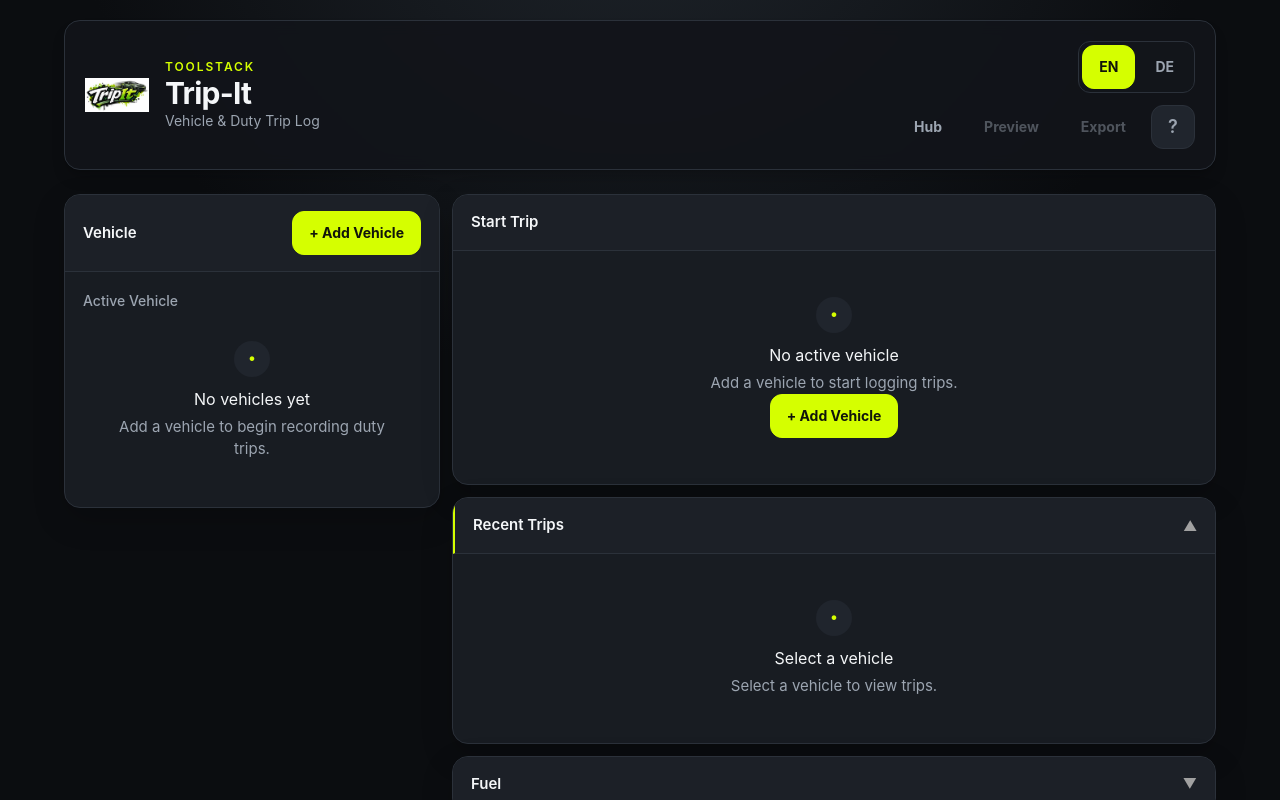
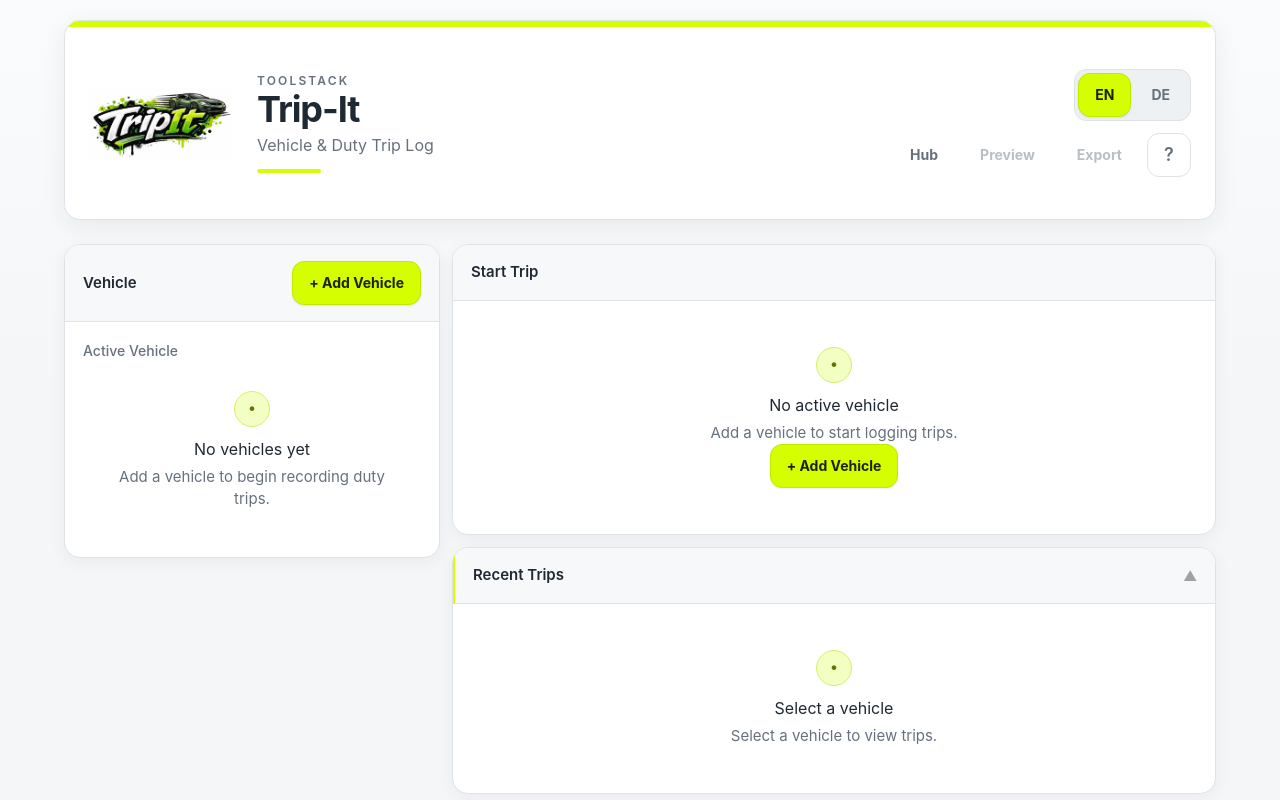
Before and after one commit to retronlinede-design/toolstack-trip-it, a React (Vite) app: page / in a window 1280 px wide. Shown: the top 800 px of the page. Built offline with nearby package versions, Linux system fonts and the light colour scheme.

Commit message:
Modernize Trip-It visual system and application shell

```diff
--- a/src/App.jsx
+++ b/src/App.jsx
@@ -304,7 +304,7 @@ function HelpModal({ open, onClose, appName = "ToolStack App" }) {
 
   return (
     <div className="fixed inset-0 z-50 backdrop-blur-sm">
-      <div className="absolute inset-0 bg-black/80" onClick={onClose} aria-hidden="true" />
+      <div className="absolute inset-0 bg-slate-700/25" onClick={onClose} aria-hidden="true" />
       <div className="absolute inset-0 flex items-center justify-center p-4 sm:p-8">
         <div className="ts-modal max-w-3xl">
 
@@ -467,7 +467,7 @@ function EmailModal({ open, to, subject, body, onClose, onChangeTo, onChangeBody
   if (!open) return null;
   return (
     <div className="fixed inset-0 z-50">
-      <div className="absolute inset-0 bg-black/50" onClick={onClose} aria-hidden="true" />
+      <div className="absolute inset-0 bg-slate-700/25" onClick={onClose} aria-hidden="true" />
       <div className="absolute inset-0 flex items-center justify-center p-4 sm:p-8">
         <div className="w-full max-w-2xl rounded-2xl border border-neutral-200 bg-white shadow-xl overflow-hidden">
           <div className="p-4 border-b border-neutral-100 flex items-start justify-between gap-4">
@@ -551,7 +551,7 @@ function TemplateModal({ open, type, templates, onClose, onLoad, onDelete, onSav
 
   return (
     <div className="fixed inset-0 z-50 flex items-center justify-center p-4 sm:p-8">
-      <div className="absolute inset-0 bg-black/40" onClick={onClose} />
+      <div className="absolute inset-0 bg-slate-700/25" onClick={onClose} />
       <div className="relative w-full max-w-md rounded-2xl bg-white border border-neutral-200 shadow-xl overflow-hidden flex flex-col max-h-[80vh]">
         <div className="p-4 border-b border-neutral-100 flex items-center justify-between">
           <div className="font-semibold text-neutral-800">{t("manageTemplates")} ({type === 'trip' ? t("trips") : t("legs")})</div>
@@ -631,7 +631,7 @@ function LegModal({ open, leg, onClose, onSave, t, suggestions = [] }) {
 
   return (
     <div className="fixed inset-0 z-50 flex items-center justify-center p-4 sm:p-8">
-      <div className="absolute inset-0 bg-black/40" onClick={onClose} />
+      <div className="absolute inset-0 bg-slate-700/25" onClick={onClose} />
       <div className="relative w-full max-w-lg rounded-2xl bg-white border border-neutral-200 shadow-xl overflow-hidden">
         <div className="p-4 border-b border-neutral-100">
           <div className="text-lg font-semibold text-neutral-800">{t("editLeg")}</div>
@@ -776,7 +776,7 @@ function MonthPicker({ value, onChange, disabled, lang, t }) {
 
       {open ? (
         <div className="ts-modal-backdrop">
-          <div className="absolute inset-0 bg-black/40" onClick={() => setOpen(false)} aria-hidden="true" />
+          <div className="absolute inset-0 bg-slate-700/25" onClick={() => setOpen(false)} aria-hidden="true" />
           <div className="w-full max-w-md">
             <div className="ts-modal max-w-md">
               <div className="ts-modal__header">
@@ -1213,22 +1213,22 @@ function BlockingStorageScreen({ gate, onRetry, onStartNew, onContinueLegacy })
       ? "Legacy data migration could not be completed"
       : "Browser storage is unavailable";
   return (
-    <div className="min-h-screen bg-neutral-950 text-white flex items-center justify-center p-4">
-      <main className="w-full max-w-2xl border-4 border-amber-400 bg-neutral-900 p-6 shadow-xl" role="alert">
-        <h1 className="text-2xl font-black text-amber-300">{title}</h1>
-        <p className="mt-4 text-neutral-200">
+    <div className="min-h-screen bg-[#f4f6f8] text-[#1f2933] flex items-center justify-center p-4">
+      <main className="w-full max-w-2xl rounded-2xl border border-amber-300 bg-white p-6 shadow-xl" role="alert">
+        <div className="mb-4 h-1 w-16 rounded-full bg-[var(--ts-accent)]" /><h1 className="text-2xl font-semibold text-amber-800">{title}</h1>
+        <p className="mt-4 text-neutral-700">
           {recovery && "Trip-It found saved data that cannot be parsed. The normal application is locked so the unreadable value cannot be overwritten."}
           {migration && "Trip-It could not verify a safe copy at the new storage key. The original data remains unchanged under toolstack_tripit_v1."}
           {gate.kind === "storage-unavailable" && "Trip-It cannot safely read browser storage. The application is locked to prevent accidental replacement of existing records."}
         </p>
         {recovery && (
-          <div className="mt-4 rounded bg-neutral-800 p-3 text-sm">
+          <div className="mt-4 rounded-xl border border-neutral-200 bg-neutral-50 p-3 text-sm">
             {gate.preservation?.ok
               ? <>Recovery copy: <span className="font-mono break-all">{key}</span><br />Preserved: {gate.preservation.timestamp}</>
               : "The in-browser recovery copy could not be verified. Download the raw value before taking any other action."}
           </div>
         )}
-        {migration && gate.result?.phase && <p className="mt-3 text-sm text-neutral-300">Failed step: {gate.result.phase}</p>}
+        {migration && gate.result?.phase && <p className="mt-3 text-sm text-neutral-600">Failed step: {gate.result.phase}</p>}
         <div className="mt-6 flex flex-wrap gap-3">
           {raw !== undefined && (
             <button className={btnAccent} onClick={() => downloadRawRecovery(raw, recovery ? "tripit-corrupt-recovery.txt" : "tripit-legacy-recovery.json")}>Download raw data</button>
@@ -2702,7 +2702,7 @@ function TripIt() {
       {/* Export Menu Modal */}
       {exportModalOpen && (
         <div className="ts-modal-backdrop">
-          <div className="absolute inset-0 bg-black/80" onClick={() => setExportModalOpen(false)} />
+          <div className="absolute inset-0 bg-slate-700/25" onClick={() => setExportModalOpen(false)} />
           <div className="ts-modal max-w-lg">
 
             {/* Header */}
@@ -2792,7 +2792,7 @@ function TripIt() {
       {vehicleModal.open ? (
         <div className="fixed inset-0 z-50 flex items-center justify-center p-4 sm:p-8">
           <div
-            className="absolute inset-0 bg-black/40"
+            className="absolute inset-0 bg-slate-700/25"
             onClick={() => setVehicleModal({ open: false, mode: "new", vehicleId: null })}
           />
           <div className="relative w-full max-w-2xl rounded-2xl bg-white border border-neutral-200 shadow-xl overflow-hidden">
@@ -2890,7 +2890,7 @@ function TripIt() {
       {/* Print Preview Modal */}
       {previewOpen ? (
         <div className="ts-modal-backdrop">
-          <div className="absolute inset-0 bg-black/80" onClick={() => setPreviewOpen(false)} />
+          <div className="absolute inset-0 bg-slate-700/25" onClick={() => setPreviewOpen(false)} />
           <div className="ts-modal max-w-5xl">
 
             {/* Header (Controls) */}
@@ -3048,19 +3048,21 @@ function TripIt() {
 
       <div className="ts-shell">
         {/* Header */}
-        <header className="mb-6 rounded-2xl border border-[var(--ts-border)] bg-[var(--ts-surface)]/90 p-4 sm:p-5 shadow-lg shadow-black/20 backdrop-blur">
-          <div className="flex flex-col gap-4 lg:flex-row lg:items-center lg:justify-between">
-            <div className="flex min-w-0 items-center gap-3 sm:gap-4">
+        <header className="mb-6 overflow-hidden rounded-2xl border border-[var(--ts-border)] bg-white shadow-[0_6px_24px_rgba(31,41,51,0.07)]">
+          <div className="h-1.5 bg-[var(--ts-accent)]" aria-hidden="true" />
+          <div className="flex flex-col gap-5 p-4 sm:p-6 lg:flex-row lg:items-center lg:justify-between">
+            <div className="flex min-w-0 items-center gap-4 sm:gap-6">
               <img
                 src={tripitLogo}
                 alt="TripIt"
-                className="h-14 w-14 shrink-0 rounded-xl object-contain select-none sm:h-16 sm:w-16"
+                className="h-28 w-28 shrink-0 object-contain select-none sm:h-36 sm:w-36"
                 draggable="false"
               />
               <div className="min-w-0">
-                <div className="text-xs font-semibold uppercase tracking-[0.16em] text-[var(--ts-accent)]">ToolStack</div>
-                <h1 className="text-2xl font-bold tracking-tight text-[var(--ts-text)] sm:text-3xl">Trip-It</h1>
-                <p className="text-sm text-[var(--ts-text-muted)]">Vehicle &amp; Duty Trip Log</p>
+                <div className="text-xs font-semibold uppercase tracking-[0.18em] text-[var(--ts-text-muted)]">ToolStack</div>
+                <h1 className="text-3xl font-bold tracking-[-0.03em] text-[var(--ts-text)] sm:text-4xl">Trip-It</h1>
+                <p className="mt-1 text-sm text-[var(--ts-text-muted)] sm:text-base">Vehicle &amp; Duty Trip Log</p>
+                <div className="mt-3 h-1 w-16 rounded-full bg-[var(--ts-accent)]" aria-hidden="true" />
               </div>
             </div>
 
@@ -3084,7 +3086,7 @@ function TripIt() {
               </nav>
             </div>
           </div>
-          {activeVehicle && <div className="mt-4 flex flex-wrap gap-2 border-t border-[var(--ts-border)] pt-4"><Pill>{tripTotals.tripCount} {t("trips")}</Pill><Pill>{tripTotals.distance.toFixed(1)} km</Pill><Pill tone="accent">{money(fuelTotals.spend, fuelTotals.currency)}</Pill><Pill>{fuelTotals.liters.toFixed(2)} L</Pill></div>}
+          {activeVehicle && <div className="flex flex-wrap gap-2 border-t border-[var(--ts-border)] bg-[var(--ts-surface-muted)] px-4 py-3 sm:px-6"><Pill>{tripTotals.tripCount} {t("trips")}</Pill><Pill>{tripTotals.distance.toFixed(1)} km</Pill><Pill tone="accent">{money(fuelTotals.spend, fuelTotals.currency)}</Pill><Pill>{fuelTotals.liters.toFixed(2)} L</Pill></div>}
         </header>
 
         {/* CONTENT */}
--- a/src/index.css
+++ b/src/index.css
@@ -1,22 +1,25 @@
 @import "tailwindcss";
 
 :root {
-  color-scheme: dark;
+  color-scheme: light;
   font-family: Inter, ui-sans-serif, system-ui, -apple-system, BlinkMacSystemFont, "Segoe UI", sans-serif;
-  --ts-bg: #0b0d10;
-  --ts-surface: #12151a;
-  --ts-surface-raised: #181c22;
-  --ts-surface-soft: #20252d;
-  --ts-border: #2b313a;
-  --ts-border-strong: #3a424e;
-  --ts-text: #f4f6f8;
-  --ts-text-muted: #9ca5b1;
-  --ts-text-subtle: #6f7884;
+  --ts-bg: #f4f6f8;
+  --ts-bg-soft: #eef1f4;
+  --ts-surface: #ffffff;
+  --ts-surface-raised: #ffffff;
+  --ts-surface-soft: #eef1f4;
+  --ts-surface-muted: #f7f8fa;
+  --ts-border: #dfe3e8;
+  --ts-border-strong: #c9d0d8;
+  --ts-text: #1f2933;
+  --ts-text-muted: #66717d;
+  --ts-text-subtle: #8b95a1;
   --ts-accent: #d5ff00;
   --ts-accent-rgb: 213 255 0;
-  --ts-danger: #ef4444;
-  --ts-warning: #f59e0b;
-  --ts-success: #22c55e;
+  --ts-accent-soft: #f3ffc2;
+  --ts-danger: #dc2626;
+  --ts-warning: #d97706;
+  --ts-success: #16a34a;
 }
 
 * { box-sizing: border-box; }
@@ -26,53 +29,53 @@ button, input, select, textarea { font: inherit; }
 button { touch-action: manipulation; }
 ::selection { background: color-mix(in srgb, var(--ts-accent) 35%, transparent); color: var(--ts-text); }
 
-.tripit-app { min-height: 100vh; overflow-x: clip; background: radial-gradient(circle at 50% -20%, #20262d 0, var(--ts-bg) 36rem); color: var(--ts-text); }
+.tripit-app { min-height: 100vh; overflow-x: clip; background: linear-gradient(180deg, #fafbfc 0, var(--ts-bg) 24rem); color: var(--ts-text); }
 .ts-shell { width: min(100%, 1200px); margin-inline: auto; padding: 20px 24px 48px; }
 
 .ts-button { min-height: 44px; display: inline-flex; align-items: center; justify-content: center; gap: 8px; border: 1px solid transparent; border-radius: 12px; padding: 0 16px; font-size: .875rem; font-weight: 650; line-height: 1.2; transition: background-color .16s, border-color .16s, color .16s, transform .16s; cursor: pointer; }
 .ts-button:hover:not(:disabled) { transform: translateY(-1px); }
 .ts-button:focus-visible, .ts-icon-button:focus-visible, .ts-control:focus-visible { outline: 3px solid color-mix(in srgb, var(--ts-accent) 40%, transparent); outline-offset: 2px; }
 .ts-button:disabled { opacity: .45; cursor: not-allowed; transform: none; }
-.ts-button--primary { background: var(--ts-accent); border-color: var(--ts-accent); color: #11150a; }
+.ts-button--primary { background: var(--ts-accent); border-color: #c3e900; color: #1b2300; box-shadow: 0 1px 2px rgba(31,41,51,.08); }
 .ts-button--primary:hover:not(:disabled) { background: #e1ff55; }
-.ts-button--secondary { background: var(--ts-surface-soft); border-color: var(--ts-border-strong); color: var(--ts-text); }
-.ts-button--secondary:hover:not(:disabled) { background: #292f38; border-color: #505a67; }
+.ts-button--secondary { background: #fff; border-color: var(--ts-border-strong); color: var(--ts-text); box-shadow: 0 1px 2px rgba(31,41,51,.05); }
+.ts-button--secondary:hover:not(:disabled) { background: var(--ts-surface-muted); border-color: #aeb7c1; }
 .ts-button--ghost { background: transparent; border-color: transparent; color: var(--ts-text-muted); }
-.ts-button--ghost:hover:not(:disabled) { background: var(--ts-surface-soft); color: var(--ts-text); }
-.ts-button--danger { background: color-mix(in srgb, var(--ts-danger) 15%, var(--ts-surface-raised)); border-color: color-mix(in srgb, var(--ts-danger) 55%, var(--ts-border)); color: #fecaca; }
-.ts-button--danger:hover:not(:disabled) { background: color-mix(in srgb, var(--ts-danger) 24%, var(--ts-surface-raised)); }
-.ts-icon-button { width: 44px; height: 44px; border: 1px solid var(--ts-border); border-radius: 12px; background: var(--ts-surface-soft); color: var(--ts-text-muted); display: inline-grid; place-items: center; cursor: pointer; }
+.ts-button--ghost:hover:not(:disabled) { background: var(--ts-bg-soft); color: var(--ts-text); }
+.ts-button--danger { background: #fff5f5; border-color: #f3b4b4; color: #b91c1c; }
+.ts-button--danger:hover:not(:disabled) { background: #fee2e2; border-color: #ef8f8f; }
+.ts-icon-button { width: 44px; height: 44px; border: 1px solid var(--ts-border); border-radius: 12px; background: #fff; color: var(--ts-text-muted); display: inline-grid; place-items: center; cursor: pointer; }
 .ts-icon-button:hover { color: var(--ts-text); border-color: var(--ts-border-strong); }
 
-.ts-card { overflow: hidden; border: 1px solid var(--ts-border); border-radius: 16px; background: var(--ts-surface-raised); box-shadow: 0 12px 32px rgba(0,0,0,.18); }
+.ts-card { overflow: hidden; border: 1px solid var(--ts-border); border-radius: 16px; background: #fff; box-shadow: 0 4px 16px rgba(31,41,51,.055); }
 .ts-card--interactive:hover { border-color: var(--ts-border-strong); }
-.ts-card--selected { border-color: color-mix(in srgb, var(--ts-accent) 55%, var(--ts-border)); }
+.ts-card--selected { border-color: #c7e63d; box-shadow: inset 3px 0 0 var(--ts-accent), 0 4px 16px rgba(31,41,51,.055); }
 .ts-card--warning { border-color: color-mix(in srgb, var(--ts-warning) 50%, var(--ts-border)); }
 .ts-card--danger { border-color: color-mix(in srgb, var(--ts-danger) 50%, var(--ts-border)); }
-.ts-card__header { padding: 16px 18px; border-bottom: 1px solid var(--ts-border); background: color-mix(in srgb, var(--ts-surface-soft) 45%, var(--ts-surface-raised)); }
+.ts-card__header { padding: 16px 18px; border-bottom: 1px solid var(--ts-border); background: var(--ts-surface-muted); }
 .ts-card__body { padding: 18px; }
 .ts-section-header { display: flex; align-items: flex-start; justify-content: space-between; gap: 16px; }
 .ts-section-header h2 { margin: 0; font-size: 1.1rem; font-weight: 700; letter-spacing: -.01em; }
 .ts-section-header p { margin: 4px 0 0; color: var(--ts-text-muted); font-size: .875rem; }
 .ts-section-header__actions { display: flex; flex-wrap: wrap; align-items: center; justify-content: flex-end; gap: 8px; }
 
-.ts-control { width: 100%; min-height: 44px; border: 1px solid var(--ts-border-strong); border-radius: 12px; background: var(--ts-surface); color: var(--ts-text); padding: 9px 12px; font-size: .9rem; outline: none; transition: border-color .15s, box-shadow .15s; }
+.ts-control { width: 100%; min-height: 44px; border: 1px solid var(--ts-border-strong); border-radius: 12px; background: #fff; color: var(--ts-text); padding: 9px 12px; font-size: .9rem; outline: none; transition: border-color .15s, box-shadow .15s; }
 .ts-control::placeholder { color: var(--ts-text-subtle); }
-.ts-control:hover { border-color: #505966; }
+.ts-control:hover { border-color: #aeb7c1; }
 .ts-control:focus { border-color: var(--ts-accent); box-shadow: 0 0 0 3px color-mix(in srgb, var(--ts-accent) 16%, transparent); }
 .ts-control--compact { min-height: 40px; padding: 7px 10px; font-size: .85rem; }
 .ts-control--invalid { border-color: var(--ts-danger); }
 textarea.ts-control { min-height: 96px; resize: vertical; }
 label { color: var(--ts-text-muted); }
 
-.ts-badge { display: inline-flex; align-items: center; min-height: 26px; border: 1px solid var(--ts-border); border-radius: 999px; padding: 3px 9px; background: var(--ts-surface-soft); color: var(--ts-text-muted); font-size: .75rem; font-weight: 650; }
-.ts-badge--accent { background: color-mix(in srgb, var(--ts-accent) 12%, var(--ts-surface)); border-color: color-mix(in srgb, var(--ts-accent) 35%, var(--ts-border)); color: #e8ff82; }
-.ts-badge--danger { background: color-mix(in srgb, var(--ts-danger) 12%, var(--ts-surface)); color: #fecaca; }
-.ts-badge--success { background: color-mix(in srgb, var(--ts-success) 12%, var(--ts-surface)); color: #bbf7d0; }
-.ts-segmented { display: inline-flex; gap: 3px; border: 1px solid var(--ts-border); border-radius: 12px; background: var(--ts-surface); padding: 3px; }
+.ts-badge { display: inline-flex; align-items: center; min-height: 26px; border: 1px solid var(--ts-border); border-radius: 999px; padding: 3px 9px; background: var(--ts-surface-muted); color: var(--ts-text-muted); font-size: .75rem; font-weight: 650; }
+.ts-badge--accent { background: var(--ts-accent-soft); border-color: #d7ed69; color: #526300; }
+.ts-badge--danger { background: #fef2f2; border-color: #fecaca; color: #b91c1c; }
+.ts-badge--success { background: #ecfdf3; border-color: #bbf7d0; color: #15803d; }
+.ts-segmented { display: inline-flex; gap: 3px; border: 1px solid var(--ts-border); border-radius: 12px; background: var(--ts-bg-soft); padding: 3px; }
 
-.ts-modal-backdrop { position: fixed; inset: 0; z-index: 80; display: flex; align-items: center; justify-content: center; padding: 20px; background: rgba(0,0,0,.7); backdrop-filter: blur(6px); }
-.ts-modal { width: 100%; max-height: min(90vh, 900px); display: flex; flex-direction: column; overflow: hidden; border: 1px solid var(--ts-border-strong); border-radius: 16px; background: var(--ts-surface-raised); color: var(--ts-text); box-shadow: 0 28px 80px rgba(0,0,0,.48); }
+.ts-modal-backdrop { position: fixed; inset: 0; z-index: 80; display: flex; align-items: center; justify-content: center; padding: 20px; background: rgba(71,85,105,.28); backdrop-filter: blur(5px); }
+.ts-modal { width: 100%; max-height: min(90vh, 900px); display: flex; flex-direction: column; overflow: hidden; border: 1px solid var(--ts-border-strong); border-radius: 16px; background: #fff; color: var(--ts-text); box-shadow: 0 24px 70px rgba(31,41,51,.22); }
 .ts-modal__header, .ts-modal__footer { padding: 16px 18px; display: flex; align-items: flex-start; justify-content: space-between; gap: 16px; border-color: var(--ts-border); }
 .ts-modal__header { border-bottom: 1px solid var(--ts-border); }
 .ts-modal__footer { border-top: 1px solid var(--ts-border); justify-content: flex-end; }
@@ -80,31 +83,35 @@ label { color: var(--ts-text-muted); }
 .ts-modal__header p { margin: 4px 0 0; color: var(--ts-text-muted); font-size: .875rem; }
 .ts-modal__body { overflow: auto; padding: 18px; }
 
-.ts-alert { display: flex; align-items: center; justify-content: space-between; gap: 16px; border: 1px solid var(--ts-border-strong); border-radius: 14px; padding: 14px 16px; background: var(--ts-surface-raised); color: var(--ts-text); }
+.ts-alert { display: flex; align-items: center; justify-content: space-between; gap: 16px; border: 1px solid var(--ts-border-strong); border-radius: 14px; padding: 14px 16px; background: #fff; color: var(--ts-text); box-shadow: 0 4px 18px rgba(31,41,51,.08); }
 .ts-alert strong { display: block; margin-bottom: 2px; }
-.ts-alert--danger { border-color: color-mix(in srgb, var(--ts-danger) 55%, var(--ts-border)); background: color-mix(in srgb, var(--ts-danger) 12%, var(--ts-surface)); }
-.ts-alert--warning { border-color: color-mix(in srgb, var(--ts-warning) 50%, var(--ts-border)); background: color-mix(in srgb, var(--ts-warning) 10%, var(--ts-surface)); }
+.ts-alert--danger { border-color: #f0aaaa; background: #fff5f5; }
+.ts-alert--warning { border-color: #f2c98e; background: #fffbeb; }
 .ts-alert--success { border-color: color-mix(in srgb, var(--ts-success) 45%, var(--ts-border)); }
 .ts-alert__actions { display: flex; flex-wrap: wrap; gap: 8px; flex-shrink: 0; }
 .ts-empty-state { padding: 28px 18px; text-align: center; color: var(--ts-text-muted); }
-.ts-empty-state__icon { width: 36px; height: 36px; margin: 0 auto 10px; display: grid; place-items: center; border-radius: 50%; background: var(--ts-surface-soft); color: var(--ts-accent); }
+.ts-empty-state__icon { width: 36px; height: 36px; margin: 0 auto 10px; display: grid; place-items: center; border: 1px solid #d7ed69; border-radius: 50%; background: var(--ts-accent-soft); color: #647500; }
 .ts-empty-state h3 { margin: 0; color: var(--ts-text); font-size: 1rem; }
 .ts-empty-state p { margin: 5px 0 0; }
-.ts-stat { border: 1px solid var(--ts-border); border-radius: 14px; padding: 14px; background: var(--ts-surface); }
+.ts-stat { border: 1px solid var(--ts-border); border-radius: 14px; padding: 14px; background: var(--ts-surface-muted); }
 .ts-stat span, .ts-stat small { color: var(--ts-text-muted); }
 .ts-stat strong { display: block; margin-top: 3px; color: var(--ts-text); font-size: 1.45rem; }
 .ts-divider { height: 1px; background: var(--ts-border); }
 
 /* Compatibility bridge for existing workflow markup; print output is reset below. */
 .tripit-app .bg-white { background-color: var(--ts-surface-raised); }
-.tripit-app .bg-neutral-50, .tripit-app .bg-neutral-100 { background-color: var(--ts-surface); }
+.tripit-app .bg-neutral-50, .tripit-app .bg-neutral-100 { background-color: var(--ts-surface-muted); }
 .tripit-app .border-neutral-100, .tripit-app .border-neutral-200, .tripit-app .border-neutral-300 { border-color: var(--ts-border); }
 .tripit-app .text-neutral-800, .tripit-app .text-neutral-900 { color: var(--ts-text); }
 .tripit-app .text-neutral-500, .tripit-app .text-neutral-600, .tripit-app .text-neutral-700 { color: var(--ts-text-muted); }
-.tripit-app .bg-red-50 { background-color: color-mix(in srgb, var(--ts-danger) 11%, var(--ts-surface)); }
-.tripit-app .bg-amber-50, .tripit-app .bg-amber-100 { background-color: color-mix(in srgb, var(--ts-warning) 10%, var(--ts-surface)); }
-.tripit-app .bg-green-50 { background-color: color-mix(in srgb, var(--ts-success) 10%, var(--ts-surface)); }
-.tripit-app .bg-lime-50 { background-color: color-mix(in srgb, var(--ts-accent) 10%, var(--ts-surface)); }
+.tripit-app .text-white { color: var(--ts-text); }
+.tripit-app .bg-red-500.text-white { color: #fff; }
+.tripit-app .bg-neutral-700, .tripit-app .bg-neutral-800 { background-color: var(--ts-bg-soft); }
+.tripit-app .bg-neutral-900 { background-color: #fff; }
+.tripit-app .bg-red-50 { background-color: #fef2f2; }
+.tripit-app .bg-amber-50, .tripit-app .bg-amber-100 { background-color: #fffbeb; }
+.tripit-app .bg-green-50 { background-color: #ecfdf3; }
+.tripit-app .bg-lime-50 { background-color: var(--ts-accent-soft); }
 
 #tripit-print, #tripit-print .bg-white { background: white !important; color-scheme: light; }
 #tripit-print .bg-neutral-50, #tripit-print .bg-neutral-100 { background: #fafafa !important; }
```
